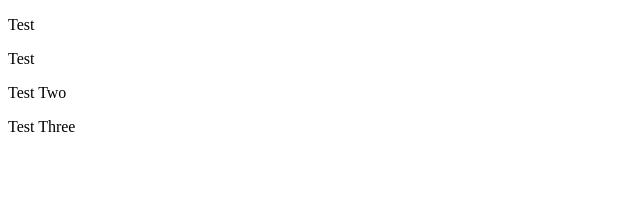
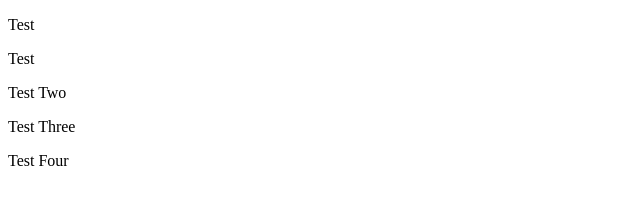
Before and after one commit to HumiyaAsama/test, a plain HTML site: page index.html in a window 1280 px wide. Shown: the full height of the page, 0-640 px from the left. Drawn offline with Linux system fonts and the light colour scheme.

Commit message:
Test Four

```diff
--- a/index.html
+++ b/index.html
@@ -6,6 +6,7 @@
     <p>Test</p>
     <p>Test Two</p>
     <p>Test Three</p>
+    <p>Test Four</p>
   </body>
 </head>
 </html>
```
